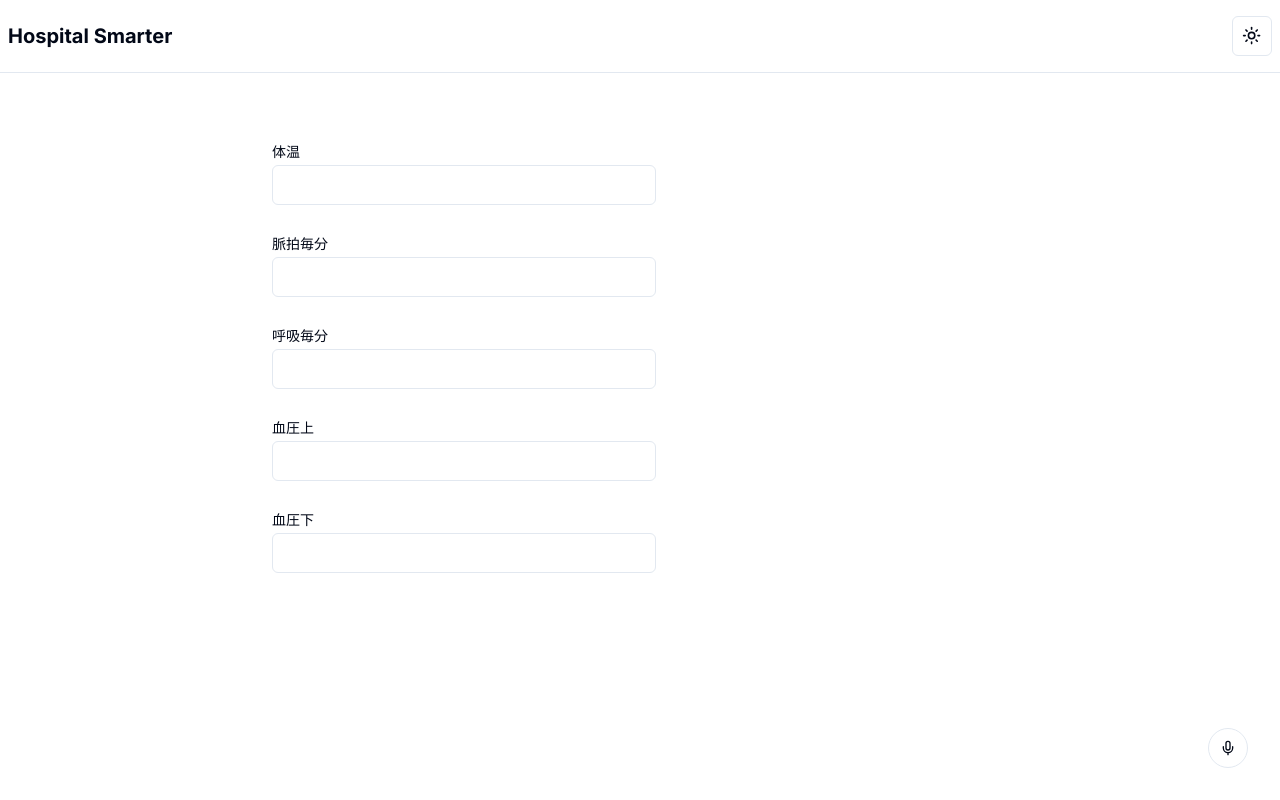
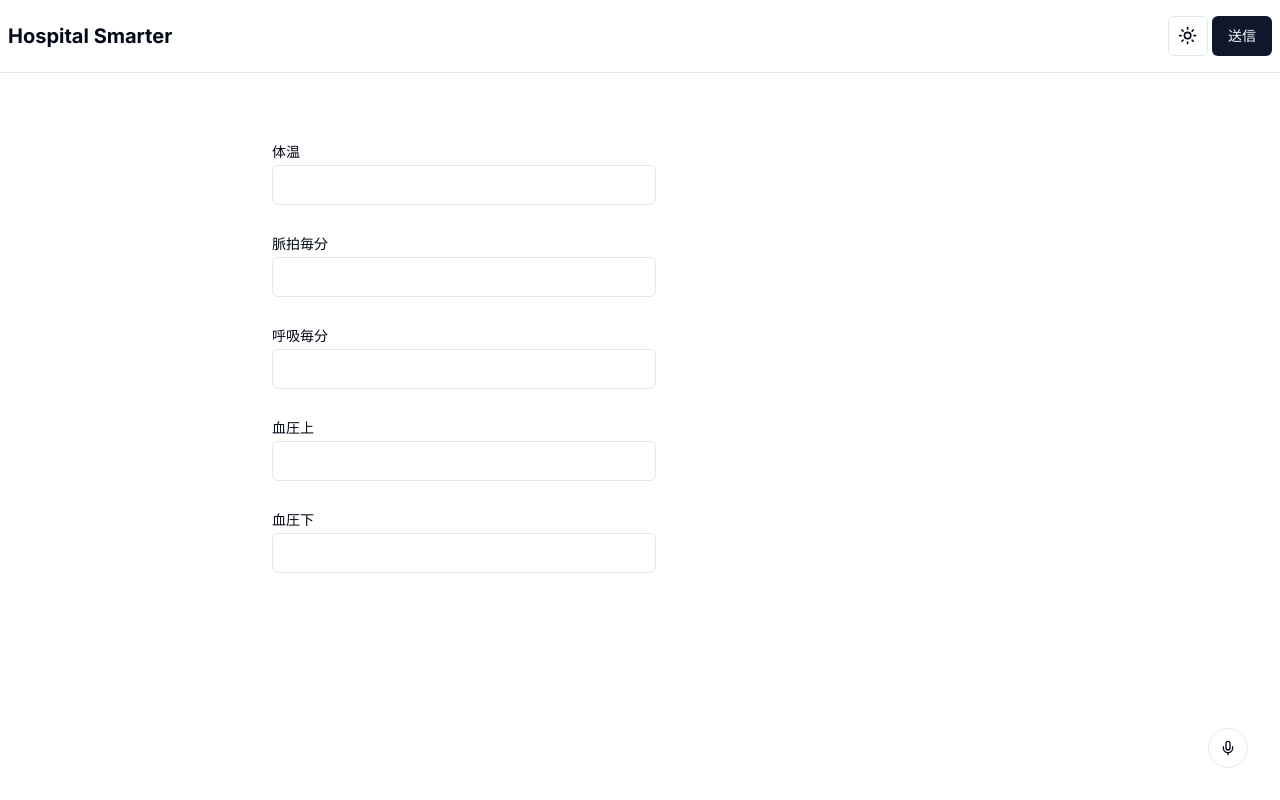
Before and after one commit to TsubasaSaito331/medical-record-input-support-app, a Next.js app: page /experiment/modi-sync in a window 1280 px wide. Built offline with nearby package versions, Linux system fonts and the light colour scheme.

Commit message:
feat: Divide app layout and experiment layout

```diff
--- /dev/null
+++ b/src/app/(app)/layout.tsx
@@ -0,0 +1,19 @@
+import { Header } from '@/components/header';
+import { ModeToggle } from '@/components/mode-toggle';
+import { PageSelect } from '@/components/page-select';
+
+export default function AppLayout({ children }: { children: React.ReactNode }) {
+  return (
+    <>
+      <Header
+        actions={
+          <div className="flex flex-0 gap-1">
+            <ModeToggle />
+            <PageSelect />
+          </div>
+        }
+      />
+      <main className="max-w-screen-md mx-auto py-8 px-4">{children}</main>
+    </>
+  );
+}
--- /dev/null
+++ b/src/app/(experiment)/experiment/modi-sync/page.tsx
@@ -0,0 +1,9 @@
+import { ModificationSyncView } from './_components/modification-sync-view';
+
+export default function ModificationSync() {
+  return (
+    <div>
+      <ModificationSyncView />
+    </div>
+  );
+}
--- /dev/null
+++ b/src/app/(experiment)/layout.tsx
@@ -0,0 +1,23 @@
+import { Header } from '@/components/header';
+import { ModeToggle } from '@/components/mode-toggle';
+import { Button } from '@/components/ui/button';
+
+export default function ExperimentLayout({
+  children,
+}: {
+  children: React.ReactNode;
+}) {
+  return (
+    <>
+      <Header
+        actions={
+          <div className="flex flex-0 gap-1">
+            <ModeToggle />
+            <Button>送信</Button>
+          </div>
+        }
+      />
+      <main className="max-w-screen-md mx-auto py-8 px-4">{children}</main>
+    </>
+  );
+}
--- a/src/app/experiment/modi-sync/page.tsx
+++ /dev/null
@@ -1,11 +0,0 @@
-import ModificationSync from '@/app/modi-sync/page';
-import { RecordingButton } from '@/components/recording-button';
-import { ModificationSyncView } from './_components/modification-sync-view';
-
-export default function ExperimentModificationSync() {
-  return (
-    <div>
-      <ModificationSyncView />
-    </div>
-  );
-}
--- a/src/app/layout.tsx
+++ b/src/app/layout.tsx
@@ -24,12 +24,7 @@ export default function RootLayout({
           enableSystem
           disableTransitionOnChange
         >
-          <div className="min-h-screen">
-            <Header />
-            <main className="max-w-screen-md mx-auto py-8 px-4 ">
-              {children}
-            </main>
-          </div>
+          <div className="min-h-screen">{children}</div>
         </ThemeProvider>
       </body>
     </html>
--- a/src/components/header.tsx
+++ b/src/components/header.tsx
@@ -2,7 +2,11 @@ import { ModeToggle } from '@/components/mode-toggle';
 import { PageSelect } from './page-select';
 import Link from 'next/link';
 
-export const Header = () => {
+export const Header = ({
+  actions,
+}: {
+  actions?: React.ReactNode;
+} = {}) => {
   return (
     <header className="flex items-center justify-between px-2 py-4 border-b border-b-border">
       <Link href="/">
@@ -10,10 +14,11 @@ export const Header = () => {
           Hospital Smarter
         </h1>
       </Link>
-      <div className="flex flex-0 gap-1">
+      {actions}
+      {/* <div className="flex flex-0 gap-1">
         <ModeToggle />
         <PageSelect />
-      </div>
+      </div> */}
     </header>
   );
 };
--- a/src/components/page-select.tsx
+++ b/src/components/page-select.tsx
@@ -10,15 +10,6 @@ import {
 import { usePathname } from 'next/navigation';
 import { useRouter } from 'next/navigation';
 
-/** page-selectが表示されるペース */
-const pageSelectPaths = [
-  '/',
-  '/experiment',
-  '/modi-sync',
-  '/ref-sync',
-  '/using-chatgpt',
-];
-
 export const PageSelect = () => {
   const router = useRouter();
   const pathName = usePathname();
@@ -29,10 +20,6 @@ export const PageSelect = () => {
     router.push(value);
   };
 
-  if (!pageSelectPaths.includes(pathName)) {
-    return null;
-  }
-
   return (
     <Select value={pathName} onValueChange={onValueChange}>
       <SelectTrigger>
@@ -41,13 +28,9 @@ export const PageSelect = () => {
       <SelectContent>
         <SelectItem value="/">トップページ</SelectItem>
         <SelectItem value="/experiment">実験</SelectItem>
-        {pathName !== '/experiment' ? (
-          <>
-            <SelectItem value="/modi-sync">修正による連携</SelectItem>
-            <SelectItem value="/ref-sync">参照による連携</SelectItem>
-            <SelectItem value="/using-chatgpt">ChatGPTの活用</SelectItem>
-          </>
-        ) : null}
+        <SelectItem value="/modi-sync">修正による連携</SelectItem>
+        <SelectItem value="/ref-sync">参照による連携</SelectItem>
+        <SelectItem value="/using-chatgpt">ChatGPTの活用</SelectItem>
       </SelectContent>
     </Select>
   );
```
Also changed, not shown: src/app/(app)/experiment/page.tsx (renamed from src/app/experiment/page.tsx), src/app/(app)/modi-sync/page.tsx (renamed from src/app/modi-sync/page.tsx), src/app/(app)/page.tsx (renamed from src/app/page.tsx), src/app/(experiment)/experiment/modi-sync/_components/modification-sync-view.tsx (renamed from src/app/experiment/modi-sync/_components/modification-sync-view.tsx).
